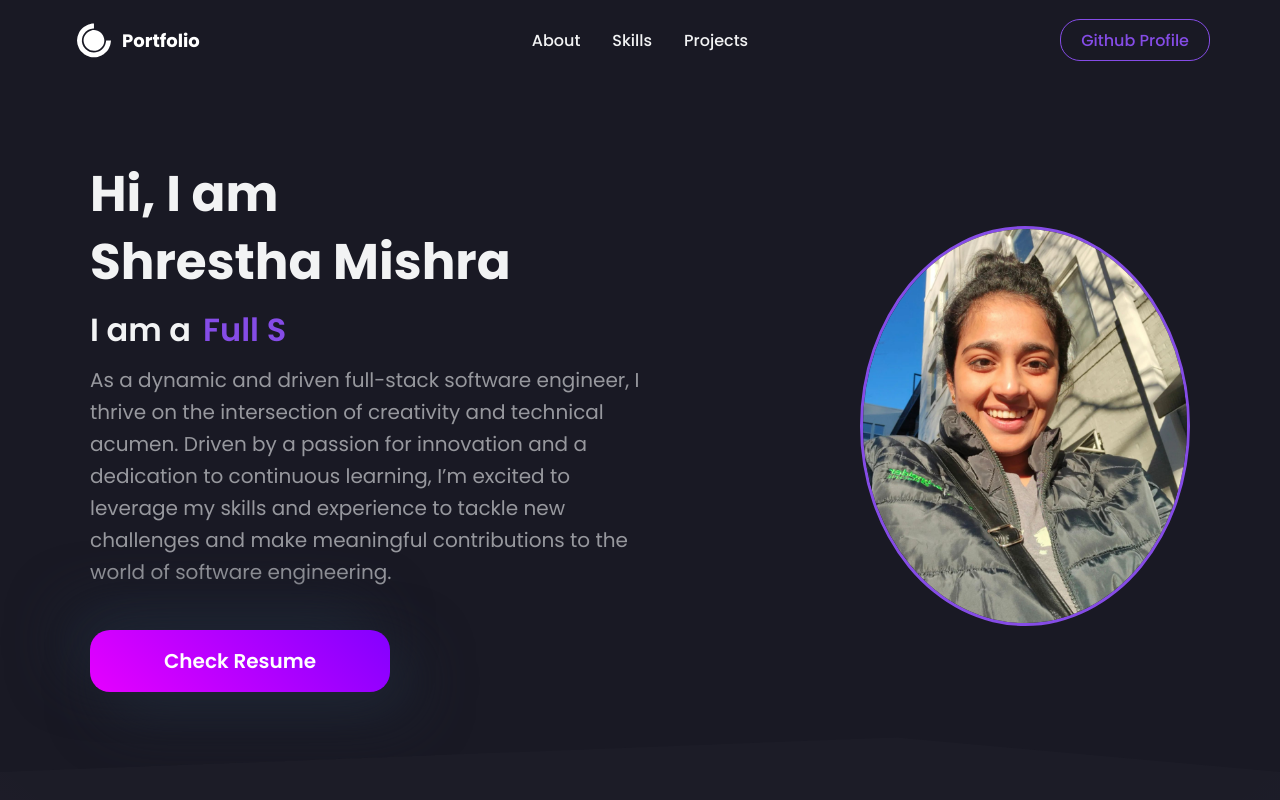
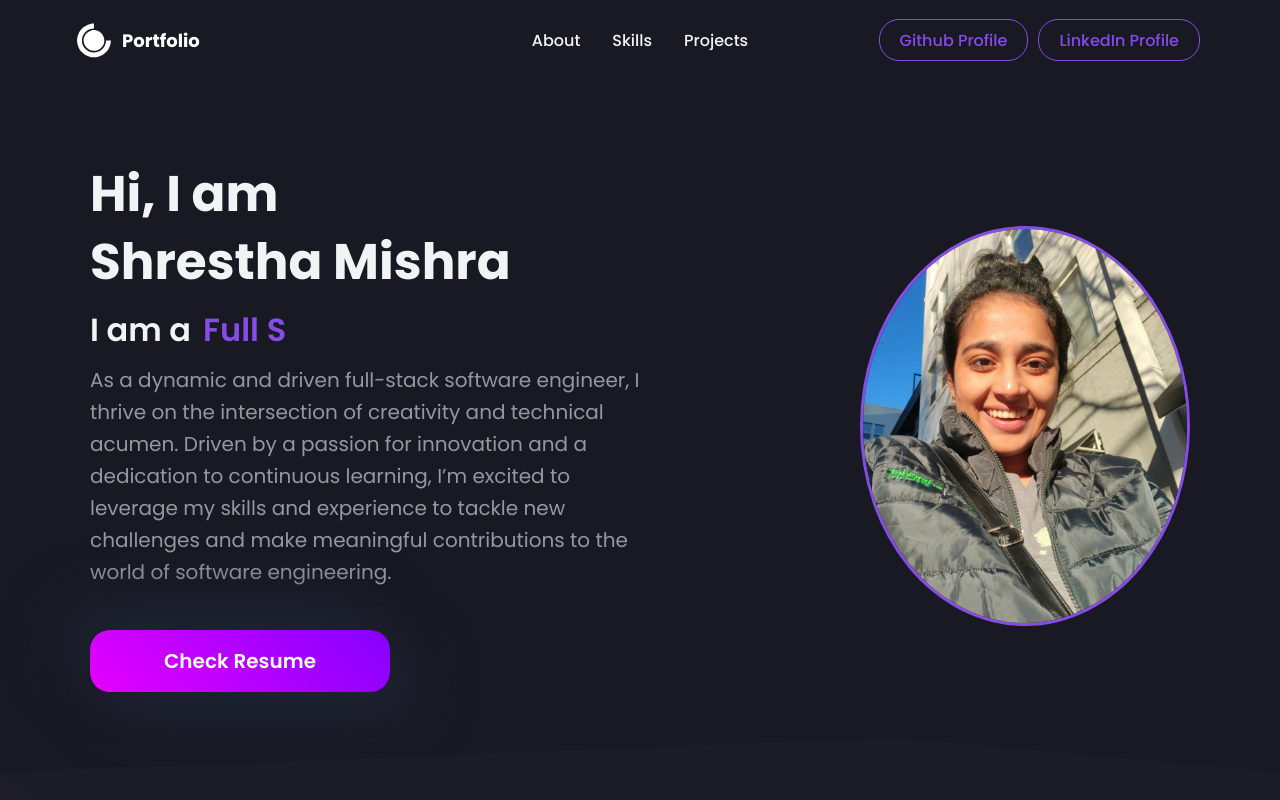
Before and after one commit to ShresthaMishra/portfolio, a React (Create React App) app: page / in a window 1280 px wide. Shown: the top 800 px of the page. Built offline with nearby package versions, Linux system fonts and the light colour scheme.

Commit message:
added linkedin profile

```diff
--- a/src/App.js
+++ b/src/App.js
@@ -6,7 +6,6 @@ import Navbar from './components/Navbar';
 import Hero from './components/HeroSection';
 import Skills from './components/Skills';
 import Projects from "./components/Projects";
-import ProjectDetails from "./components/ProjectDetails";
 
 import { BrowserRouter as Router } from 'react-router-dom';
 
--- a/src/components/Navbar/NavStyledComponent.js
+++ b/src/components/Navbar/NavStyledComponent.js
@@ -82,7 +82,8 @@ export const GitHubButton = styled.a`
   border-radius: 20px;
   color: ${({ theme }) => theme.primary};
   cursor: pointer;
-  padding: 0 20px;
+  padding: 0px 20px;
+  margin-right : 10px;
   font-weight: 500;
   text-decoration: none;
   font-size: 16px;
@@ -102,7 +103,7 @@ export const ButtonContainer = styled.div`
   display: flex;
   justify-content: end;
   align-items: center;
-  padding: 0 6px;
+  padding: 0px 6px;
   @media screen and (max-width: 768px) {
     display: none;
   }
--- a/src/components/Navbar/index.js
+++ b/src/components/Navbar/index.js
@@ -29,6 +29,7 @@ const Navbar = () => {
         </NavItems>
         <ButtonContainer>
           <GitHubButton href={Bio.github} target="_blank">Github Profile</GitHubButton>
+          <GitHubButton href={Bio.linkedin} target="_blank">LinkedIn Profile</GitHubButton>
         </ButtonContainer>
         {
           isOpen &&
@@ -42,7 +43,7 @@ const Navbar = () => {
             <MobileLink href='#projects' onClick={() => {
               setIsOpen(!isOpen)
             }}>Projects</MobileLink>
-            <GitHubButton style={{padding: '10px 16px',background: `${theme.primary}`, color: 'white',width: 'max-content'}} href={Bio.github} target="_blank">Github Profile</GitHubButton>
+            <GitHubButton style={{padding: '10px 20px',background: `${theme.primary}`, color: 'white',width: 'max-content'}} href={Bio.github} target="_blank">Github Profile</GitHubButton>
           </MobileMenu>
         }
       </NavbarContainer>
```
